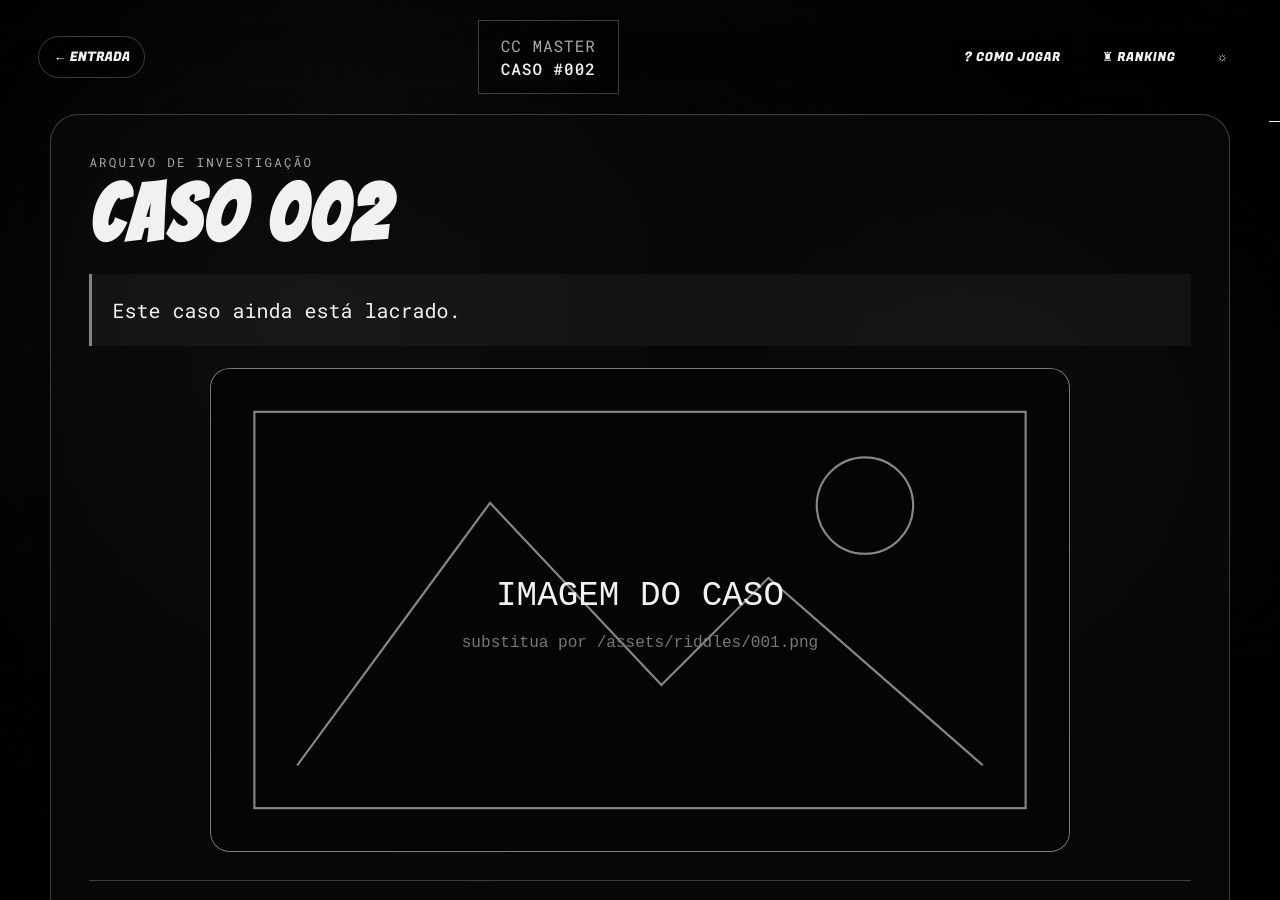
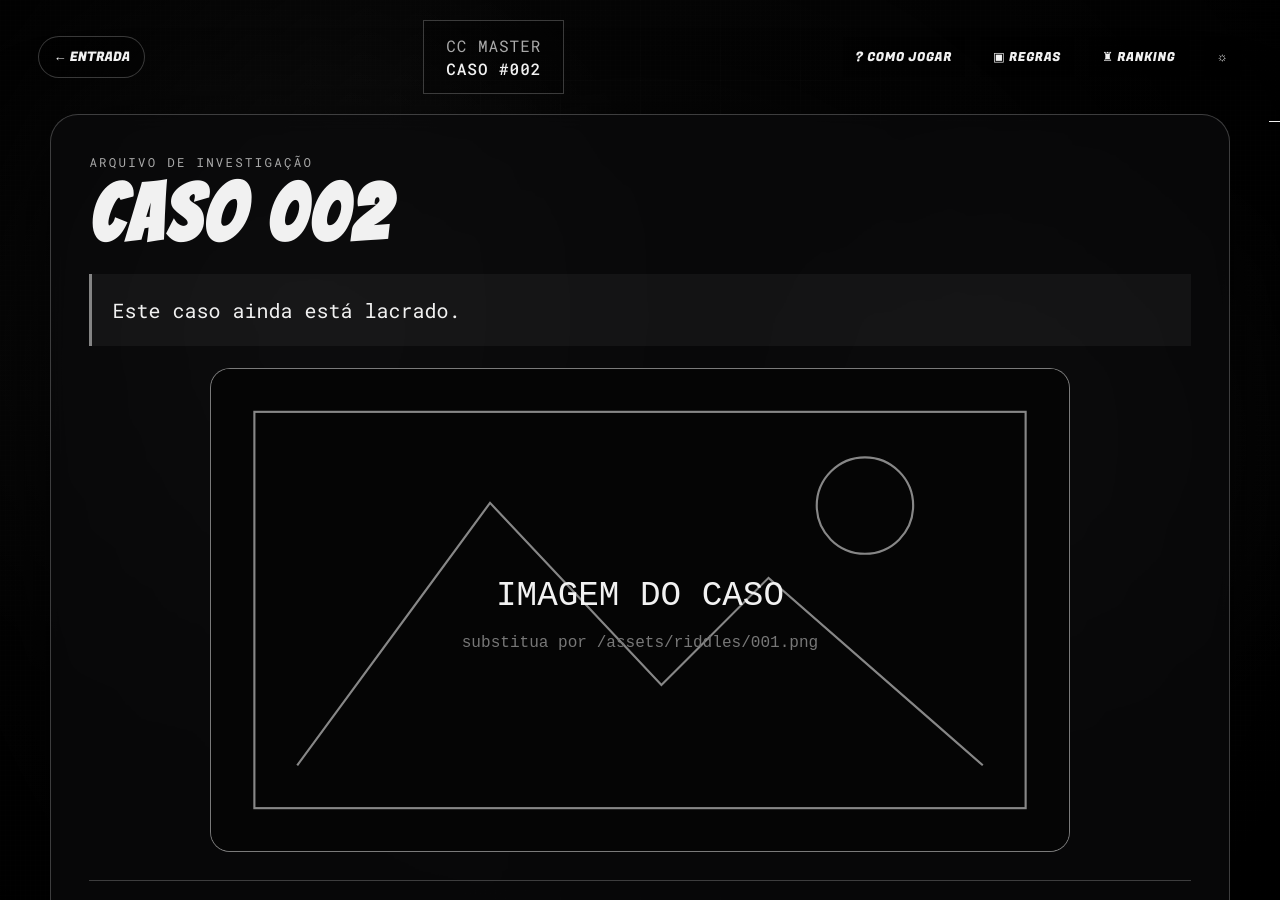
Before and after one commit to cianortecardmaster-wq/ccmaster-riddle, a Jekyll site: the page built from riddles/002.md, in a window 1280 px wide and 900 px high. Built offline with Jekyll 4.4.1, drawn with Linux system fonts in a browser that asks for light colours.

Commit message:
Add files via upload

```diff
--- a/_layouts/riddle.html
+++ b/_layouts/riddle.html
@@ -23,7 +23,10 @@
       <strong>CASO #{{ page.numero }}</strong>
     </div>
     <nav class="nav-actions riddle-nav" aria-label="Menu do riddle">
+      <span class="nav-user" id="navUser" hidden></span>
+      <button class="nav-logout" type="button" id="navLogout" hidden>Sair</button>
       <a href="{{ '/#como-jogar' | relative_url }}">? <span>Como jogar</span></a>
+      <a href="{{ '/#regras' | relative_url }}">▣ <span>Regras</span></a>
       <a href="{{ '/#ranking' | relative_url }}">♜ <span>Ranking</span></a>
       <button class="theme-toggle" type="button" id="themeToggle" aria-label="Alternar tema">☼</button>
     </nav>
--- a/index.html
+++ b/index.html
@@ -145,10 +145,6 @@
     </aside>
   </main>
 
-    <a class="btn btn-light" href="/riddles/001/">Começar</a>
-    <button class="btn btn-ghost" type="button" id="logoutBtn">Sair</button>
-  </div>
-
   <script src="/app.js"></script>
 </body>
 </html>
--- a/riddles/001/index.html
+++ b/riddles/001/index.html
@@ -26,6 +26,7 @@
       <span class="nav-user" id="navUser" hidden></span>
       <button class="nav-logout" type="button" id="navLogout" hidden>Sair</button>
       <a href="/#como-jogar">? <span>Como jogar</span></a>
+      <a href="/#regras">▣ <span>Regras</span></a>
       <a href="/#ranking">♜ <span>Ranking</span></a>
       <button class="theme-toggle" type="button" id="themeToggle" aria-label="Alternar tema">☼</button>
     </nav>
--- a/riddles/002/index.html
+++ b/riddles/002/index.html
@@ -26,6 +26,7 @@
       <span class="nav-user" id="navUser" hidden></span>
       <button class="nav-logout" type="button" id="navLogout" hidden>Sair</button>
       <a href="/#como-jogar">? <span>Como jogar</span></a>
+      <a href="/#regras">▣ <span>Regras</span></a>
       <a href="/#ranking">♜ <span>Ranking</span></a>
       <button class="theme-toggle" type="button" id="themeToggle" aria-label="Alternar tema">☼</button>
     </nav>
```
Also changed, not shown: README.md.
